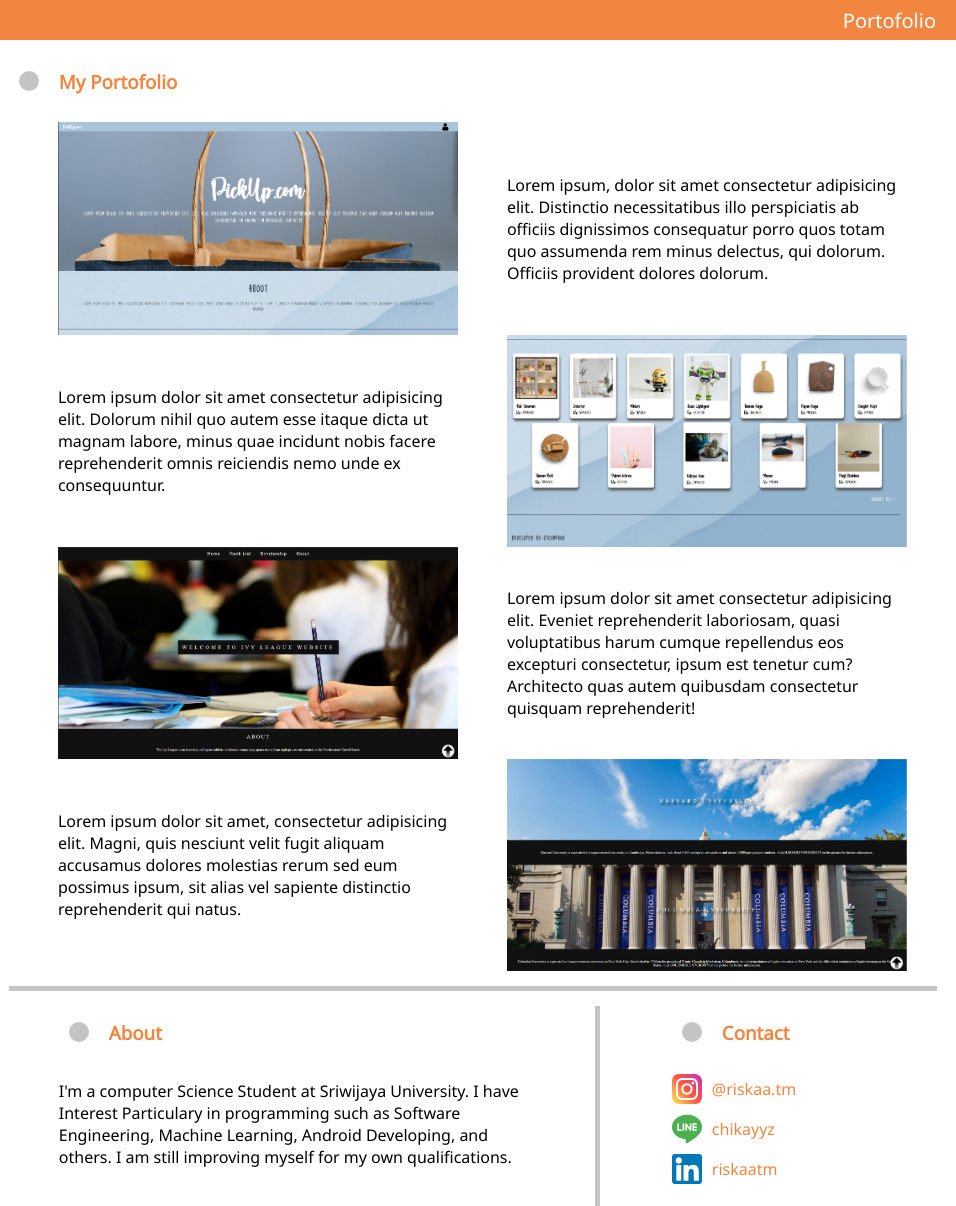
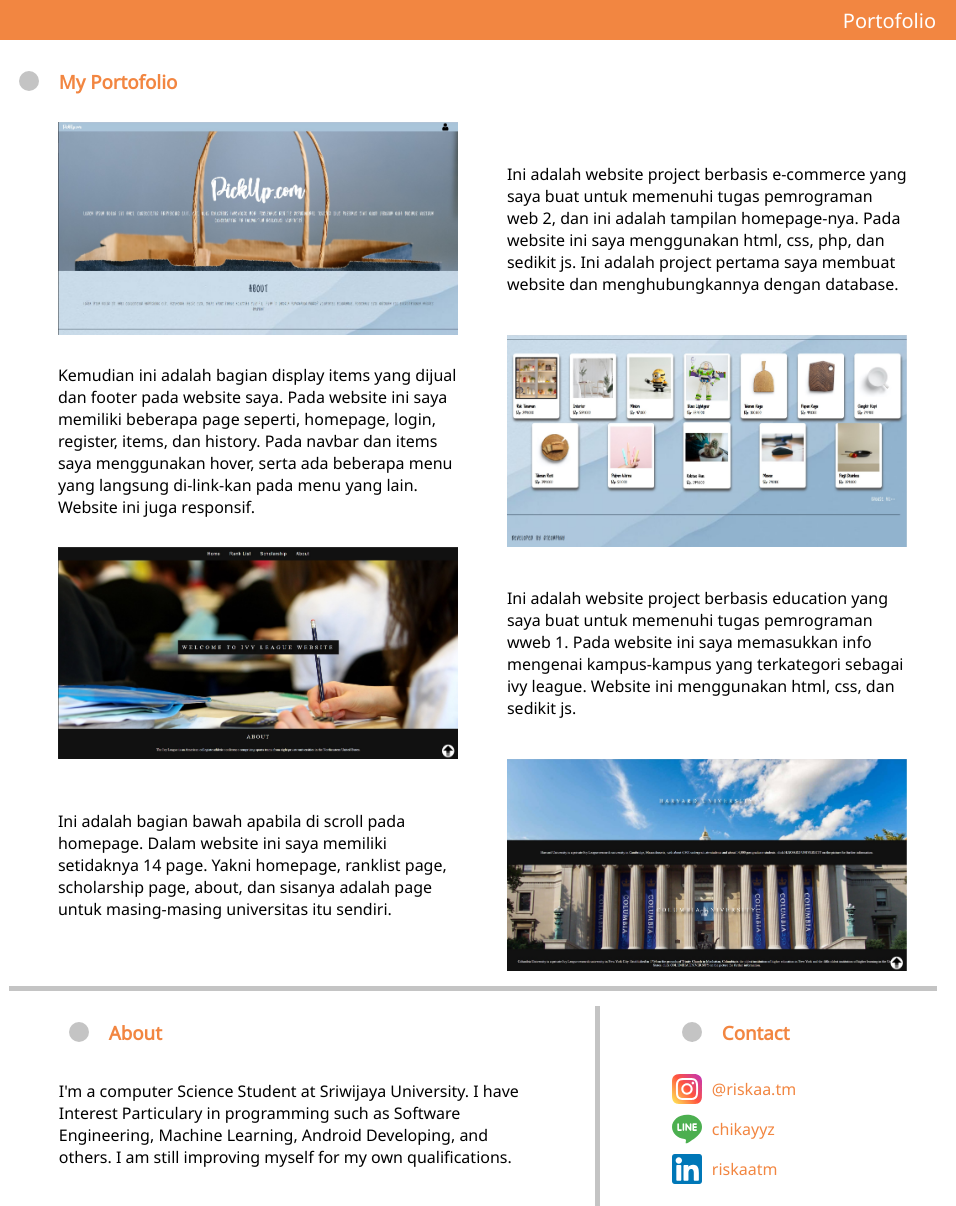
Before and after one commit to riskatrim/Portofolio, a plain HTML site: page index.html in a window 1280 px wide. Shown: the full height of the page, 324-1280 px from the left. Drawn offline with Linux system fonts and the light colour scheme.

Commit message:
Update index.html

```diff
--- a/index.html
+++ b/index.html
@@ -66,18 +66,18 @@
                 </div>
                 <div class="image">
                     <img src="Screenshot_1.jpg">
-                    <p>Lorem ipsum, dolor sit amet consectetur adipisicing elit. Distinctio necessitatibus illo perspiciatis ab officiis dignissimos consequatur porro quos totam quo assumenda rem minus delectus, qui dolorum. Officiis provident dolores dolorum.</p>
+                    <p>Ini adalah website project berbasis e-commerce yang saya buat untuk memenuhi tugas pemrograman web 2, dan ini adalah tampilan homepage-nya. Pada website ini saya menggunakan html, css, php, dan sedikit js. Ini adalah project pertama saya membuat website dan menghubungkannya dengan database.</p>
                 </div>
                 <div class="image">
-                    <p>Lorem ipsum dolor sit amet consectetur adipisicing elit. Dolorum nihil quo autem esse itaque dicta ut magnam labore, minus quae incidunt nobis facere reprehenderit omnis reiciendis nemo unde ex consequuntur.</p>
+                    <p>Kemudian ini adalah bagian display items yang dijual dan footer pada website saya. Pada website ini saya memiliki beberapa page seperti, homepage, login, register, items, dan history. Pada navbar dan items saya menggunakan hover, serta ada beberapa menu yang langsung di-link-kan pada menu yang lain. Website ini juga responsif.</p>
                     <img src="Screenshot_2.jpg">
                 </div>
                 <div class="image">
                     <img src="Screenshot_3.jpg">
-                    <p>Lorem ipsum dolor sit amet consectetur adipisicing elit. Eveniet reprehenderit laboriosam, quasi voluptatibus harum cumque repellendus eos excepturi consectetur, ipsum est tenetur cum? Architecto quas autem quibusdam consectetur quisquam reprehenderit!</p>
+                    <p>Ini adalah website project berbasis education yang saya buat untuk memenuhi tugas pemrograman wweb 1. Pada website ini saya memasukkan info mengenai kampus-kampus yang terkategori sebagai ivy league. Website ini menggunakan html, css, dan sedikit js. </p>
                 </div>
                 <div class="image">
-                    <p>Lorem ipsum dolor sit amet, consectetur adipisicing elit. Magni, quis nesciunt velit fugit aliquam accusamus dolores molestias rerum sed eum possimus ipsum, sit alias vel sapiente distinctio reprehenderit qui natus.</p>
+                    <p>Ini adalah bagian bawah apabila di scroll pada homepage. Dalam website ini saya memiliki setidaknya 14 page. Yakni homepage, ranklist page, scholarship page, about, dan sisanya adalah page untuk masing-masing universitas itu sendiri.</p>
                     <img src="Screenshot_4.jpg">
                 </div>
             </div>
```
